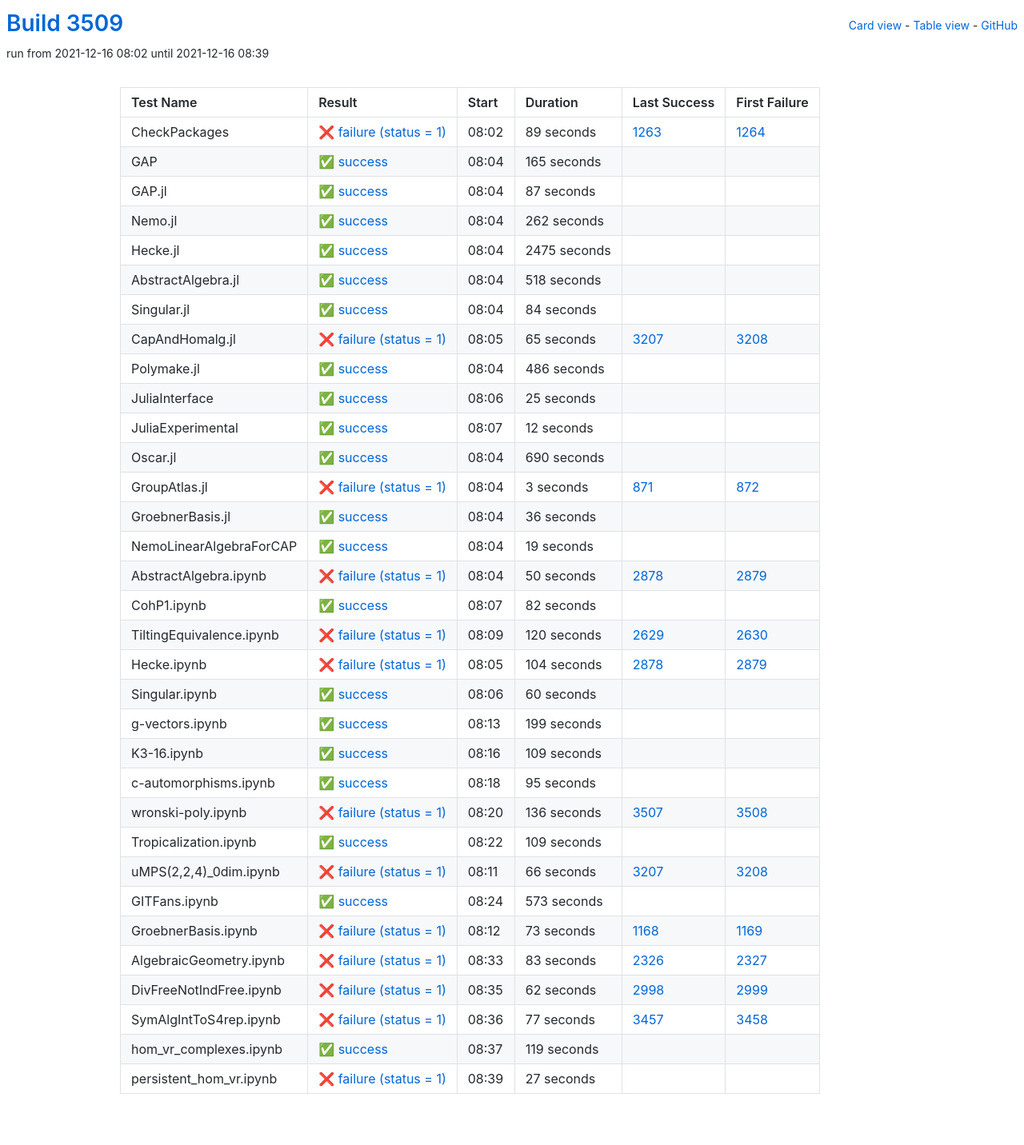
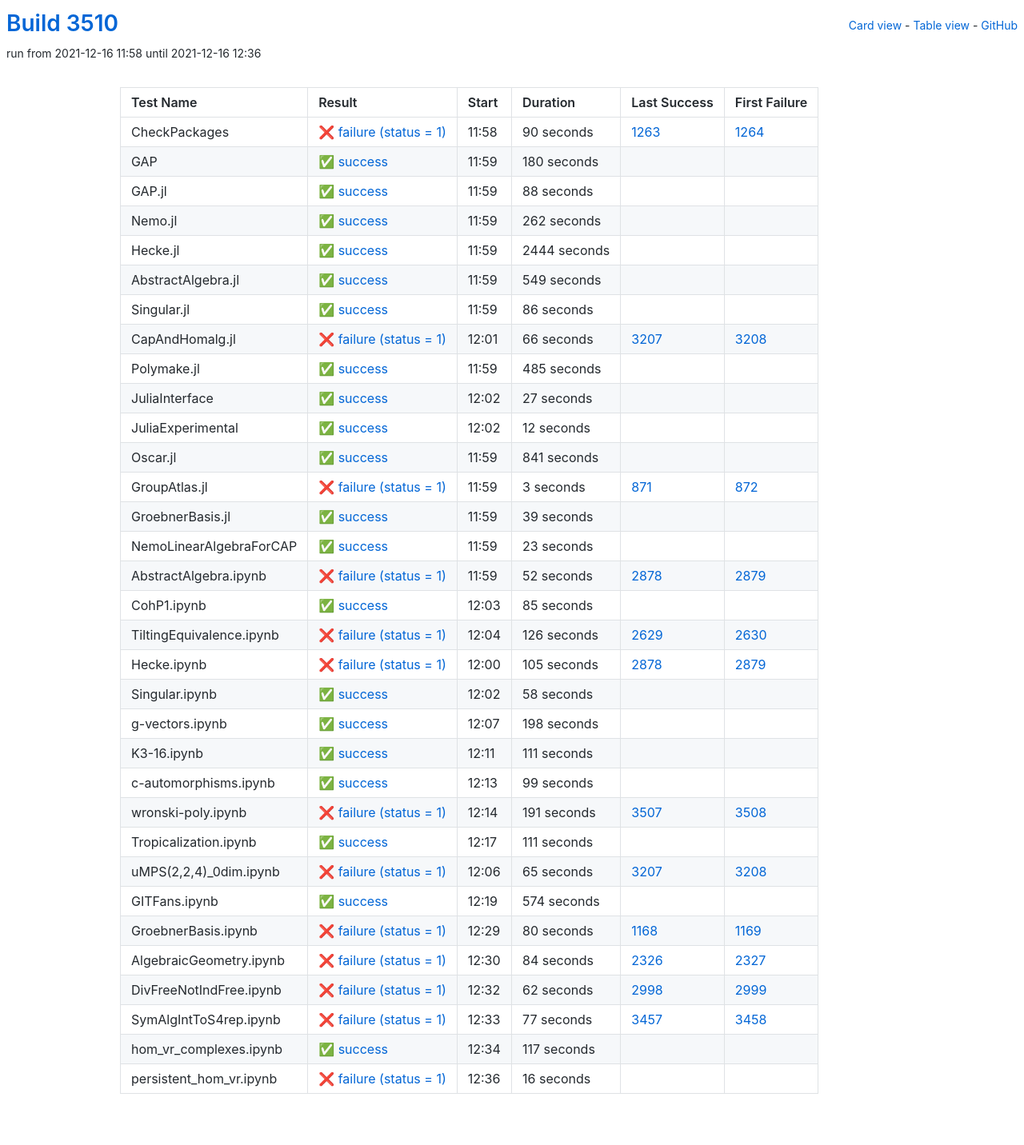
Before and after one commit to oscar-system/oscar-ci-status-stable, a Jekyll site: the page built from table.html, in a window 1280 px wide. Shown: the whole page at 80% size. Built offline with Jekyll 4.4.1, drawn with Linux system fonts in a browser that asks for light colours.

Commit message:
Build #3510

```diff
--- a/_data/ci.yml
+++ b/_data/ci.yml
@@ -1,6 +1,6 @@
 ---
-build: 3509
-build_url: https://oscarci.mathematik.uni-kl.de/job/oscar-stable/3509/
+build: 3510
+build_url: https://oscarci.mathematik.uni-kl.de/job/oscar-stable/3510/
 job: oscar-stable
 organization: oscar-system
 repo: oscar-ci-status-stable
@@ -8,44 +8,44 @@ repourl: https://github.com/oscar-system/oscar-ci-status-stable
 tests:
 - name: CheckPackages
   id: checkpackages
-  log: https://oscarci.mathematik.uni-kl.de/job/oscar-stable/3509/artifact/logs/build-3509/CheckPackages.log
-  start: 2021-12-16 08:02
+  log: https://oscarci.mathematik.uni-kl.de/job/oscar-stable/3510/artifact/logs/build-3510/CheckPackages.log
+  start: 2021-12-16 11:58
   success: false
   exitcode: 1
   status: failure
-  duration: 89
+  duration: 90
   last_success: 1263
   last_success_url: https://oscarci.mathematik.uni-kl.de/job/oscar-stable/1263/
   first_failure: 1264
   first_failure_url: https://oscarci.mathematik.uni-kl.de/job/oscar-stable/1264/
 - name: GAP
   id: gap
-  log: https://oscarci.mathematik.uni-kl.de/job/oscar-stable/3509/artifact/logs/build-3509/GAP.log
-  start: 2021-12-16 08:04
+  log: https://oscarci.mathematik.uni-kl.de/job/oscar-stable/3510/artifact/logs/build-3510/GAP.log
+  start: 2021-12-16 11:59
   success: true
   exitcode: 0
   status: success
-  duration: 165
+  duration: 180
   last_success: false
   last_success_url:
   first_failure: false
   first_failure_url:
 - name: GAP.jl
   id: gap-jl
-  log: https://oscarci.mathematik.uni-kl.de/job/oscar-stable/3509/artifact/logs/build-3509/GAP.jl.log
-  start: 2021-12-16 08:04
+  log: https://oscarci.mathematik.uni-kl.de/job/oscar-stable/3510/artifact/logs/build-3510/GAP.jl.log
+  start: 2021-12-16 11:59
   success: true
   exitcode: 0
   status: success
-  duration: 87
+  duration: 88
   last_success: false
   last_success_url:
   first_failure: false
   first_failure_url:
 - name: Nemo.jl
   id: nemo-jl
-  log: https://oscarci.mathematik.uni-kl.de/job/oscar-stable/3509/artifact/logs/build-3509/Nemo.jl.log
-  start: 2021-12-16 08:04
+  log: https://oscarci.mathematik.uni-kl.de/job/oscar-stable/3510/artifact/logs/build-3510/Nemo.jl.log
+  start: 2021-12-16 11:59
   success: true
   exitcode: 0
   status: success
@@ -56,80 +56,80 @@ tests:
   first_failure_url:
 - name: Hecke.jl
   id: hecke-jl
-  log: https://oscarci.mathematik.uni-kl.de/job/oscar-stable/3509/artifact/logs/build-3509/Hecke.jl.log
-  start: 2021-12-16 08:04
+  log: https://oscarci.mathematik.uni-kl.de/job/oscar-stable/3510/artifact/logs/build-3510/Hecke.jl.log
+  start: 2021-12-16 11:59
   success: true
   exitcode: 0
   status: success
-  duration: 2475
+  duration: 2444
   last_success: false
   last_success_url:
   first_failure: false
   first_failure_url:
 - name: AbstractAlgebra.jl
   id: abstractalgebra-jl
-  log: https://oscarci.mathematik.uni-kl.de/job/oscar-stable/3509/artifact/logs/build-3509/AbstractAlgebra.jl.log
-  start: 2021-12-16 08:04
+  log: https://oscarci.mathematik.uni-kl.de/job/oscar-stable/3510/artifact/logs/build-3510/AbstractAlgebra.jl.log
+  start: 2021-12-16 11:59
   success: true
   exitcode: 0
   status: success
-  duration: 518
+  duration: 549
   last_success: false
   last_success_url:
   first_failure: false
   first_failure_url:
 - name: Singular.jl
   id: singular-jl
-  log: https://oscarci.mathematik.uni-kl.de/job/oscar-stable/3509/artifact/logs/build-3509/Singular.jl.log
-  start: 2021-12-16 08:04
+  log: https://oscarci.mathematik.uni-kl.de/job/oscar-stable/3510/artifact/logs/build-3510/Singular.jl.log
+  start: 2021-12-16 11:59
   success: true
   exitcode: 0
   status: success
-  duration: 84
+  duration: 86
   last_success: false
   last_success_url:
   first_failure: false
   first_failure_url:
 - name: CapAndHomalg.jl
   id: capandhomalg-jl
-  log: https://oscarci.mathematik.uni-kl.de/job/oscar-stable/3509/artifact/logs/build-3509/CapAndHomalg.jl.log
-  start: 2021-12-16 08:05
+  log: https://oscarci.mathematik.uni-kl.de/job/oscar-stable/3510/artifact/logs/build-3510/CapAndHomalg.jl.log
+  start: 2021-12-16 12:01
   success: false
   exitcode: 1
   status: failure
-  duration: 65
+  duration: 66
   last_success: 3207
   last_success_url: https://oscarci.mathematik.uni-kl.de/job/oscar-stable/3207/
   first_failure: 3208
   first_failure_url: https://oscarci.mathematik.uni-kl.de/job/oscar-stable/3208/
 - name: Polymake.jl
   id: polymake-jl
-  log: https://oscarci.mathematik.uni-kl.de/job/oscar-stable/3509/artifact/logs/build-3509/Polymake.jl.log
-  start: 2021-12-16 08:04
+  log: https://oscarci.mathematik.uni-kl.de/job/oscar-stable/3510/artifact/logs/build-3510/Polymake.jl.log
+  start: 2021-12-16 11:59
   success: true
   exitcode: 0
   status: success
-  duration: 486
+  duration: 485
   last_success: false
   last_success_url:
   first_failure: false
   first_failure_url:
 - name: JuliaInterface
   id: juliainterface
-  log: https://oscarci.mathematik.uni-kl.de/job/oscar-stable/3509/artifact/logs/build-3509/JuliaInterface.log
-  start: 2021-12-16 08:06
+  log: https://oscarci.mathematik.uni-kl.de/job/oscar-stable/3510/artifact/logs/build-3510/JuliaInterface.log
+  start: 2021-12-16 12:02
   success: true
   exitcode: 0
   status: success
-  duration: 25
+  duration: 27
   last_success: false
   last_success_url:
   first_failure: false
   first_failure_url:
 - name: JuliaExperimental
   id: juliaexperimental
-  log: https://oscarci.mathematik.uni-kl.de/job/oscar-stable/3509/artifact/logs/build-3509/JuliaExperimental.log
-  start: 2021-12-16 08:07
+  log: https://oscarci.mathematik.uni-kl.de/job/oscar-stable/3510/artifact/logs/build-3510/JuliaExperimental.log
+  start: 2021-12-16 12:02
   success: true
   exitcode: 0
   status: success
@@ -140,20 +140,20 @@ tests:
   first_failure_url:
 - name: Oscar.jl
   id: oscar-jl
-  log: https://oscarci.mathematik.uni-kl.de/job/oscar-stable/3509/artifact/logs/build-3509/Oscar.jl.log
-  start: 2021-12-16 08:04
+  log: https://oscarci.mathematik.uni-kl.de/job/oscar-stable/3510/artifact/logs/build-3510/Oscar.jl.log
+  start: 2021-12-16 11:59
   success: true
   exitcode: 0
   status: success
-  duration: 690
+  duration: 841
   last_success: false
   last_success_url:
   first_failure: false
   first_failure_url:
 - name: GroupAtlas.jl
   id: groupatlas-jl
-  log: https://oscarci.mathematik.uni-kl.de/job/oscar-stable/3509/artifact/logs/build-3509/GroupAtlas.jl.log
-  start: 2021-12-16 08:04
+  log: https://oscarci.mathematik.uni-kl.de/job/oscar-stable/3510/artifact/logs/build-3510/GroupAtlas.jl.log
+  start: 2021-12-16 11:59
   success: false
   exitcode: 1
   status: failure
@@ -164,200 +164,200 @@ tests:
   first_failure_url: https://oscarci.mathematik.uni-kl.de/job/oscar-stable/872/
 - name: GroebnerBasis.jl
   id: groebnerbasis-jl
-  log: https://oscarci.mathematik.uni-kl.de/job/oscar-stable/3509/artifact/logs/build-3509/GroebnerBasis.jl.log
-  start: 2021-12-16 08:04
+  log: https://oscarci.mathematik.uni-kl.de/job/oscar-stable/3510/artifact/logs/build-3510/GroebnerBasis.jl.log
+  start: 2021-12-16 11:59
   success: true
   exitcode: 0
   status: success
-  duration: 36
+  duration: 39
   last_success: false
   last_success_url:
   first_failure: false
   first_failure_url:
 - name: NemoLinearAlgebraForCAP
   id: nemolinearalgebraforcap
-  log: https://oscarci.mathematik.uni-kl.de/job/oscar-stable/3509/artifact/logs/build-3509/NemoLinearAlgebraForCAP.log
-  start: 2021-12-16 08:04
+  log: https://oscarci.mathematik.uni-kl.de/job/oscar-stable/3510/artifact/logs/build-3510/NemoLinearAlgebraForCAP.log
+  start: 2021-12-16 11:59
   success: true
   exitcode: 0
   status: success
-  duration: 19
+  duration: 23
   last_success: false
   last_success_url:
   first_failure: false
   first_failure_url:
 - name: AbstractAlgebra.ipynb
   id: abstractalgebra-ipynb
-  log: https://oscarci.mathematik.uni-kl.de/job/oscar-stable/3509/artifact/logs/build-3509/AbstractAlgebra.ipynb.log
-  start: 2021-12-16 08:04
+  log: https://oscarci.mathematik.uni-kl.de/job/oscar-stable/3510/artifact/logs/build-3510/AbstractAlgebra.ipynb.log
+  start: 2021-12-16 11:59
   success: false
   exitcode: 1
   status: failure
-  duration: 50
+  duration: 52
   last_success: 2878
   last_success_url: https://oscarci.mathematik.uni-kl.de/job/oscar-stable/2878/
   first_failure: 2879
   first_failure_url: https://oscarci.mathematik.uni-kl.de/job/oscar-stable/2879/
 - name: CohP1.ipynb
   id: cohp1-ipynb
-  log: https://oscarci.mathematik.uni-kl.de/job/oscar-stable/3509/artifact/logs/build-3509/CohP1.ipynb.log
-  start: 2021-12-16 08:07
+  log: https://oscarci.mathematik.uni-kl.de/job/oscar-stable/3510/artifact/logs/build-3510/CohP1.ipynb.log
+  start: 2021-12-16 12:03
   success: true
   exitcode: 0
   status: success
-  duration: 82
+  duration: 85
   last_success: false
   last_success_url:
   first_failure: false
   first_failure_url:
 - name: TiltingEquivalence.ipynb
   id: tiltingequivalence-ipynb
-  log: https://oscarci.mathematik.uni-kl.de/job/oscar-stable/3509/artifact/logs/build-3509/TiltingEquivalence.ipynb.log
-  start: 2021-12-16 08:09
+  log: https://oscarci.mathematik.uni-kl.de/job/oscar-stable/3510/artifact/logs/build-3510/TiltingEquivalence.ipynb.log
+  start: 2021-12-16 12:04
   success: false
   exitcode: 1
   status: failure
-  duration: 120
+  duration: 126
   last_success: 2629
   last_success_url: https://oscarci.mathematik.uni-kl.de/job/oscar-stable/2629/
   first_failure: 2630
   first_failure_url: https://oscarci.mathematik.uni-kl.de/job/oscar-stable/2630/
 - name: Hecke.ipynb
   id: hecke-ipynb
-  log: https://oscarci.mathematik.uni-kl.de/job/oscar-stable/3509/artifact/logs/build-3509/Hecke.ipynb.log
-  start: 2021-12-16 08:05
+  log: https://oscarci.mathematik.uni-kl.de/job/oscar-stable/3510/artifact/logs/build-3510/Hecke.ipynb.log
+  start: 2021-12-16 12:00
   success: false
   exitcode: 1
   status: failure
-  duration: 104
+  duration: 105
   last_success: 2878
   last_success_url: https://oscarci.mathematik.uni-kl.de/job/oscar-stable/2878/
   first_failure: 2879
   first_failure_url: https://oscarci.mathematik.uni-kl.de/job/oscar-stable/2879/
 - name: Singular.ipynb
   id: singular-ipynb
-  log: https://oscarci.mathematik.uni-kl.de/job/oscar-stable/3509/artifact/logs/build-3509/Singular.ipynb.log
-  start: 2021-12-16 08:06
+  log: https://oscarci.mathematik.uni-kl.de/job/oscar-stable/3510/artifact/logs/build-3510/Singular.ipynb.log
+  start: 2021-12-16 12:02
   success: true
   exitcode: 0
   status: success
-  duration: 60
+  duration: 58
   last_success: false
   last_success_url:
   first_failure: false
   first_failure_url:
 - name: g-vectors.ipynb
   id: g-vectors-ipynb
-  log: https://oscarci.mathematik.uni-kl.de/job/oscar-stable/3509/artifact/logs/build-3509/g-vectors.ipynb.log
-  start: 2021-12-16 08:13
+  log: https://oscarci.mathematik.uni-kl.de/job/oscar-stable/3510/artifact/logs/build-3510/g-vectors.ipynb.log
+  start: 2021-12-16 12:07
   success: true
   exitcode: 0
   status: success
-  duration: 199
+  duration: 198
   last_success: false
   last_success_url:
   first_failure: false
   first_failure_url:
 - name: K3-16.ipynb
   id: k3-16-ipynb
-  log: https://oscarci.mathematik.uni-kl.de/job/oscar-stable/3509/artifact/logs/build-3509/K3-16.ipynb.log
-  start: 2021-12-16 08:16
+  log: https://oscarci.mathematik.uni-kl.de/job/oscar-stable/3510/artifact/logs/build-3510/K3-16.ipynb.log
+  start: 2021-12-16 12:11
   success: true
   exitcode: 0
   status: success
-  duration: 109
+  duration: 111
   last_success: false
   last_success_url:
   first_failure: false
   first_failure_url:
 - name: c-automorphisms.ipynb
   id: c-automorphisms-ipynb
-  log: https://oscarci.mathematik.uni-kl.de/job/oscar-stable/3509/artifact/logs/build-3509/c-automorphisms.ipynb.log
-  start: 2021-12-16 08:18
+  log: https://oscarci.mathematik.uni-kl.de/job/oscar-stable/3510/artifact/logs/build-3510/c-automorphisms.ipynb.log
+  start: 2021-12-16 12:13
   success: true
   exitcode: 0
   status: success
-  duration: 95
+  duration: 99
   last_success: false
   last_success_url:
   first_failure: false
   first_failure_url:
 - name: wronski-poly.ipynb
   id: wronski-poly-ipynb
-  log: https://oscarci.mathematik.uni-kl.de/job/oscar-stable/3509/artifact/logs/build-3509/wronski-poly.ipynb.log
-  start: 2021-12-16 08:20
+  log: https://oscarci.mathematik.uni-kl.de/job/oscar-stable/3510/artifact/logs/build-3510/wronski-poly.ipynb.log
+  start: 2021-12-16 12:14
   success: false
   exitcode: 1
   status: failure
-  duration: 136
+  duration: 191
   last_success: 3507
   last_success_url: https://oscarci.mathematik.uni-kl.de/job/oscar-stable/3507/
   first_failure: 3508
   first_failure_url: https://oscarci.mathematik.uni-kl.de/job/oscar-stable/3508/
 - name: Tropicalization.ipynb
   id: tropicalization-ipynb
-  log: https://oscarci.mathematik.uni-kl.de/job/oscar-stable/3509/artifact/logs/build-3509/Tropicalization.ipynb.log
-  start: 2021-12-16 08:22
+  log: https://oscarci.mathematik.uni-kl.de/job/oscar-stable/3510/artifact/logs/build-3510/Tropicalization.ipynb.log
+  start: 2021-12-16 12:17
   success: true
   exitcode: 0
   status: success
-  duration: 109
+  duration: 111
   last_success: false
   last_success_url:
   first_failure: false
   first_failure_url:
 - name: uMPS(2,2,4)_0dim.ipynb
   id: umps-2-2-4-0dim-ipynb
-  log: https://oscarci.mathematik.uni-kl.de/job/oscar-stable/3509/artifact/logs/build-3509/uMPS-2-2-4-_0dim.ipynb.log
-  start: 2021-12-16 08:11
+  log: https://oscarci.mathematik.uni-kl.de/job/oscar-stable/3510/artifact/logs/build-3510/uMPS-2-2-4-_0dim.ipynb.log
+  start: 2021-12-16 12:06
   success: false
   exitcode: 1
   status: failure
-  duration: 66
+  duration: 65
   last_success: 3207
   last_success_url: https://oscarci.mathematik.uni-kl.de/job/oscar-stable/3207/
   first_failure: 3208
   first_failure_url: https://oscarci.mathematik.uni-kl.de/job/oscar-stable/3208/
 - name: GITFans.ipynb
   id: gitfans-ipynb
-  log: https://oscarci.mathematik.uni-kl.de/job/oscar-stable/3509/artifact/logs/build-3509/GITFans.ipynb.log
-  start: 2021-12-16 08:24
+  log: https://oscarci.mathematik.uni-kl.de/job/oscar-stable/3510/artifact/logs/build-3510/GITFans.ipynb.log
+  start: 2021-12-16 12:19
   success: true
   exitcode: 0
   status: success
-  duration: 573
+  duration: 574
   last_success: false
   last_success_url:
   first_failure: false
   first_failure_url:
 - name: GroebnerBasis.ipynb
   id: groebnerbasis-ipynb
-  log: https://oscarci.mathematik.uni-kl.de/job/oscar-stable/3509/artifact/logs/build-3509/GroebnerBasis.ipynb.log
-  start: 2021-12-16 08:12
+  log: https://oscarci.mathematik.uni-kl.de/job/oscar-stable/3510/artifact/logs/build-3510/GroebnerBasis.ipynb.log
+  start: 2021-12-16 12:29
   success: false
   exitcode: 1
   status: failure
-  duration: 73
+  duration: 80
   last_success: 1168
   last_success_url: https://oscarci.mathematik.uni-kl.de/job/oscar-stable/1168/
   first_failure: 1169
   first_failure_url: https://oscarci.mathematik.uni-kl.de/job/oscar-stable/1169/
 - name: AlgebraicGeometry.ipynb
   id: algebraicgeometry-ipynb
-  log: https://oscarci.mathematik.uni-kl.de/job/oscar-stable/3509/artifact/logs/build-3509/AlgebraicGeometry.ipynb.log
-  start: 2021-12-16 08:33
+  log: https://oscarci.mathematik.uni-kl.de/job/oscar-stable/3510/artifact/logs/build-3510/AlgebraicGeometry.ipynb.log
+  start: 2021-12-16 12:30
   success: false
   exitcode: 1
   status: failure
-  duration: 83
+  duration: 84
   last_success: 2326
   last_success_url: https://oscarci.mathematik.uni-kl.de/job/oscar-stable/2326/
   first_failure: 2327
   first_failure_url: https://oscarci.mathematik.uni-kl.de/job/oscar-stable/2327/
 - name: DivFreeNotIndFree.ipynb
   id: divfreenotindfree-ipynb
-  log: https://oscarci.mathematik.uni-kl.de/job/oscar-stable/3509/artifact/logs/build-3509/DivFreeNotIndFree.ipynb.log
-  start: 2021-12-16 08:35
+  log: https://oscarci.mathematik.uni-kl.de/job/oscar-stable/3510/artifact/logs/build-3510/DivFreeNotIndFree.ipynb.log
+  start: 2021-12-16 12:32
   success: false
   exitcode: 1
   status: failure
@@ -368,8 +368,8 @@ tests:
   first_failure_url: https://oscarci.mathematik.uni-kl.de/job/oscar-stable/2999/
 - name: SymAlgIntToS4rep.ipynb
   id: symalginttos4rep-ipynb
-  log: https://oscarci.mathematik.uni-kl.de/job/oscar-stable/3509/artifact/logs/build-3509/SymAlgIntToS4rep.ipynb.log
-  start: 2021-12-16 08:36
+  log: https://oscarci.mathematik.uni-kl.de/job/oscar-stable/3510/artifact/logs/build-3510/SymAlgIntToS4rep.ipynb.log
+  start: 2021-12-16 12:33
   success: false
   exitcode: 1
   status: failure
@@ -380,24 +380,24 @@ tests:
   first_failure_url: https://oscarci.mathematik.uni-kl.de/job/oscar-stable/3458/
 - name: hom_vr_complexes.ipynb
   id: hom-vr-complexes-ipynb
-  log: https://oscarci.mathematik.uni-kl.de/job/oscar-stable/3509/artifact/logs/build-3509/hom_vr_complexes.ipynb.log
-  start: 2021-12-16 08:37
+  log: https://oscarci.mathematik.uni-kl.de/job/oscar-stable/3510/artifact/logs/build-3510/hom_vr_complexes.ipynb.log
+  start: 2021-12-16 12:34
   success: true
   exitcode: 0
   status: success
-  duration: 119
+  duration: 117
   last_success: false
   last_success_url:
   first_failure: false
   first_failure_url:
 - name: persistent_hom_vr.ipynb
   id: persistent-hom-vr-ipynb
-  log: https://oscarci.mathematik.uni-kl.de/job/oscar-stable/3509/artifact/logs/build-3509/persistent_hom_vr.ipynb.log
-  start: 2021-12-16 08:39
+  log: https://oscarci.mathematik.uni-kl.de/job/oscar-stable/3510/artifact/logs/build-3510/persistent_hom_vr.ipynb.log
+  start: 2021-12-16 12:36
   success: false
   exitcode: 1
   status: failure
-  duration: 27
+  duration: 16
   last_success: false
   last_success_url:
   first_failure: false
```
Also changed, not shown: README.md.
